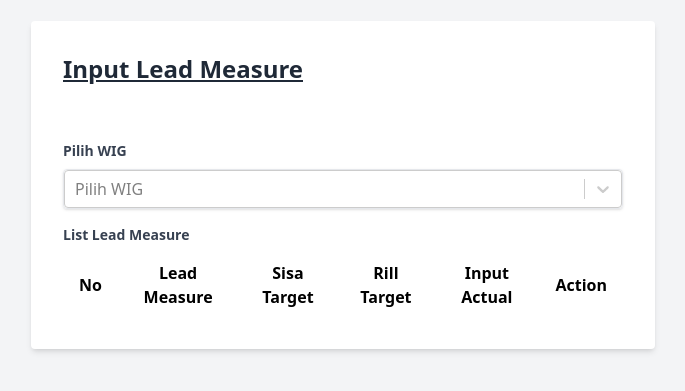
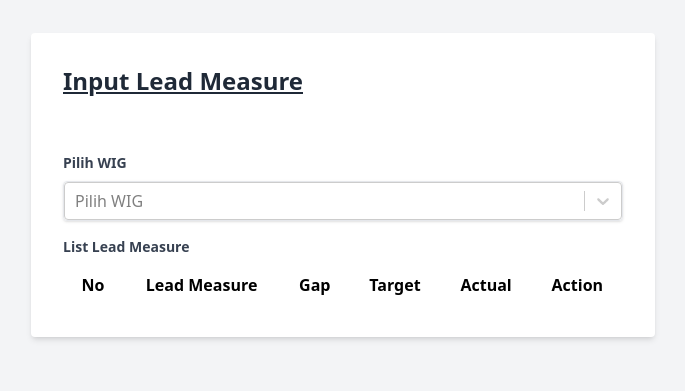
Before and after one commit to hengkicode/wig, a Next.js app: page /leadmeasure in a window 1280 px wide. Shown: the part 215-606 px from the top of the page, without its empty margins (297-982 px from the left). Built offline with nearby package versions, Linux system fonts and the light colour scheme.

Commit message:
udate data

```diff
--- a/next.config.mjs
+++ b/next.config.mjs
@@ -1,7 +1,6 @@
 /** @type {import('next').NextConfig} */
 const nextConfig = {
   reactStrictMode: true,
-  // basePath: '',
   images: {
     unoptimized: true
   },
--- a/pages/dashboard.jsx
+++ b/pages/dashboard.jsx
@@ -331,7 +331,7 @@ const Dashboard = () => {
       <div className="grid grid-cols-1 sm:grid-cols-2 lg:grid-cols-4 gap-4 sm:gap-6 mb-4 sm:mb-6">
         {/* GLOBAL GROWTH */}
         <div className="bg-white dark:bg-slate-700 dark:text-gray-200 p-4 rounded-lg shadow-md transition-colors">
-          <h2 className="text-lg font-semibold">Global Growth</h2>
+          <h2 className="text-lg font-semibold">Revenue Growth</h2>
           <div className="flex items-center gap-2 text-xl sm:text-2xl font-bold text-amber-500 dark:text-amber-400 mt-2">
             <ChartNoAxesCombined />
             {/* Efek cahaya pada persentase */}
@@ -379,7 +379,7 @@ const Dashboard = () => {
       <div className="grid grid-cols-1 lg:grid-cols-2 gap-4 sm:gap-6 mb-4 sm:mb-6">
         {/* LEAD MEASURE */}
         <div className="bg-white dark:bg-slate-700 dark:text-gray-200 p-4 rounded-lg shadow-md flex flex-col transition-colors">
-          <h2 className="text-lg font-semibold">Leadmeasure Status</h2>
+          <h2 className="text-lg font-semibold">Lead Measure Status</h2>
           <p className="text-xl sm:text-2xl font-bold mb-4">
             Progress: {dataLeadMeasureG.progress}%
           </p>
@@ -443,7 +443,7 @@ const Dashboard = () => {
       {/* Revenue Growth & Division Progress */}
       <div className="grid grid-cols-1 lg:grid-cols-3 gap-4 sm:gap-6 mb-4 sm:mb-6">
         <div className="lg:col-span-2 bg-white dark:bg-slate-700 dark:text-gray-200 p-4 rounded-lg shadow-md flex flex-col transition-colors">
-          <h2 className="text-lg font-semibold mb-4">Revenue Growth 2024</h2>
+          <h2 className="text-lg font-semibold mb-4">Monthly Growth 2024</h2>
           <div className="flex-1" style={{ minHeight: "300px" }}>
             <Bar data={revenueGrowthChartData} options={chartOptions} />
           </div>
--- a/pages/leadmeasure.jsx
+++ b/pages/leadmeasure.jsx
@@ -274,9 +274,9 @@ const Leadmeasure = () => {
                 <tr>
                   <th className="px-2 md:px-4 py-2">No</th>
                   <th className="px-2 md:px-4 py-2">Lead Measure</th>
-                  <th className="px-2 md:px-4 py-2">Sisa Target</th>
-                  <th className="px-2 md:px-4 py-2">Rill Target</th>
-                  <th className="px-2 md:px-4 py-2">Input Actual</th>
+                  <th className="px-2 md:px-4 py-2">Gap</th>
+                  <th className="px-2 md:px-4 py-2">Target</th>
+                  <th className="px-2 md:px-4 py-2">Actual</th>
                   <th className="px-2 md:px-4 py-2">Action</th>
                 </tr>
               </thead>
```
